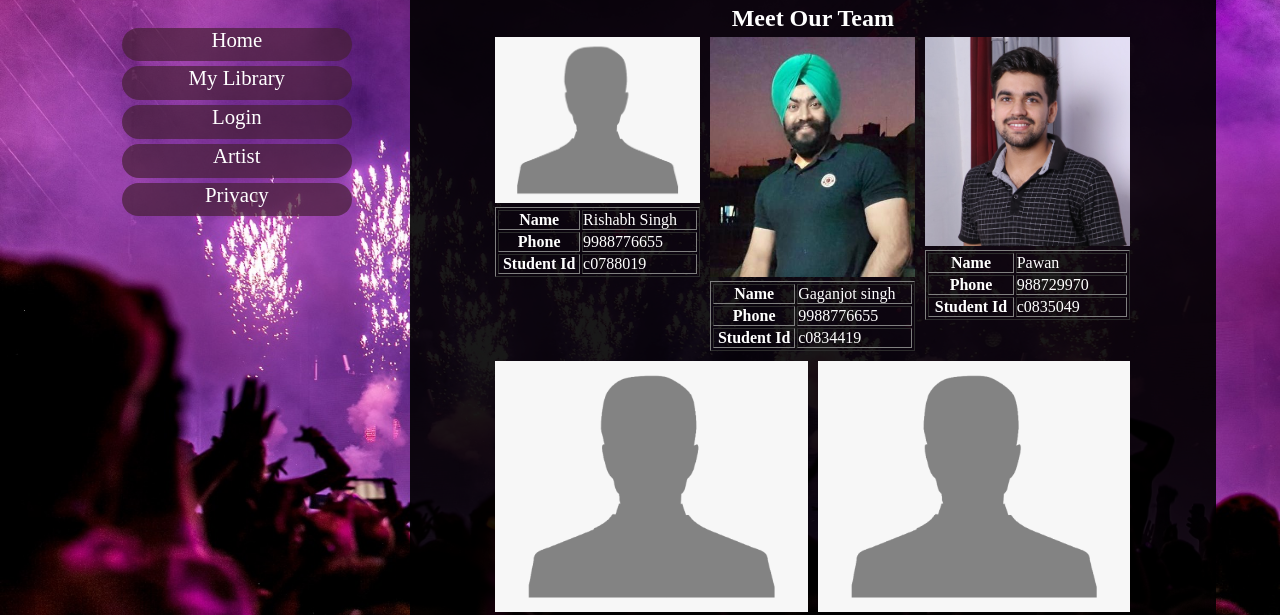
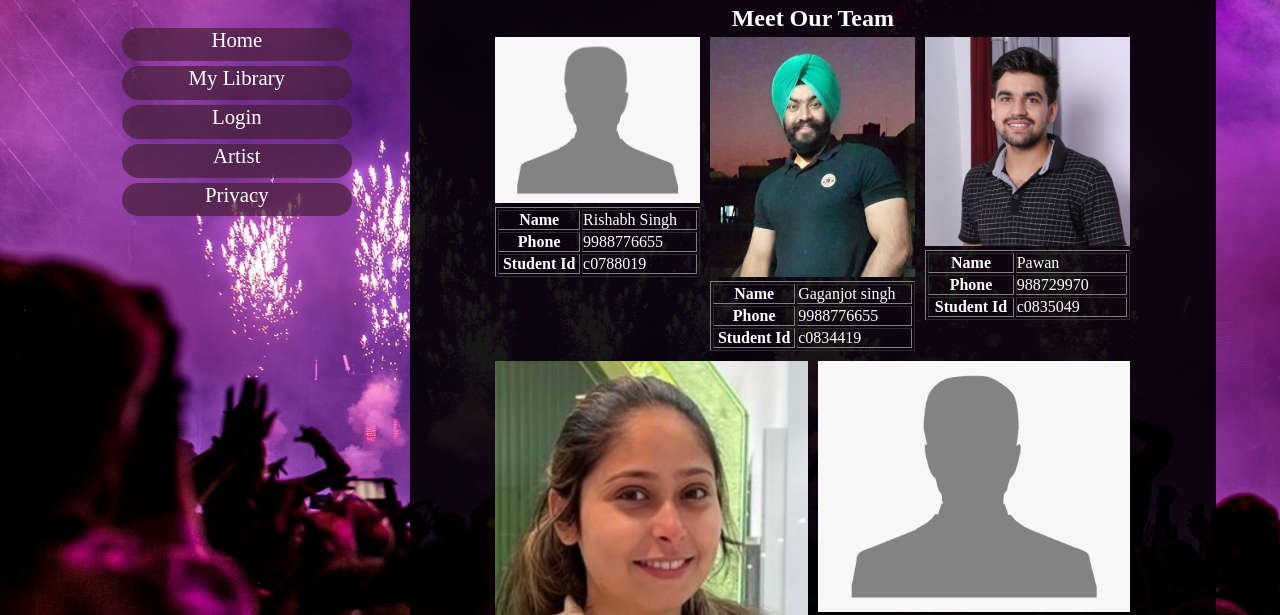
Before and after one commit to PawanKumarRavish/Invincibles_musicial_FP, a plain HTML site: page aboutteam.html in a window 1280 px wide. Shown: the part 185-800 px from the top of the page. Drawn offline with nearby package versions, Linux system fonts and the light colour scheme.

Commit message:
adding image 1

```diff
--- a/aboutteam.html
+++ b/aboutteam.html
@@ -107,7 +107,7 @@
                 </div>
                 <div class="imagewithtext flexh">
                     <div class="imagediv margin-5">
-                        <img src="assests/images/dummy.png" class="imageres aboutimg" alt="About area image"/>
+                        <img src="assests/images/sandy.jpeg" class="imageres aboutimg" alt="About area image"/>
                         <table class="responsivetable" border="1">
                             <tr>
                                 <th>Name</th>
```
Also changed, not shown: assests/images/sandy.jpeg (added), 2 other files.
